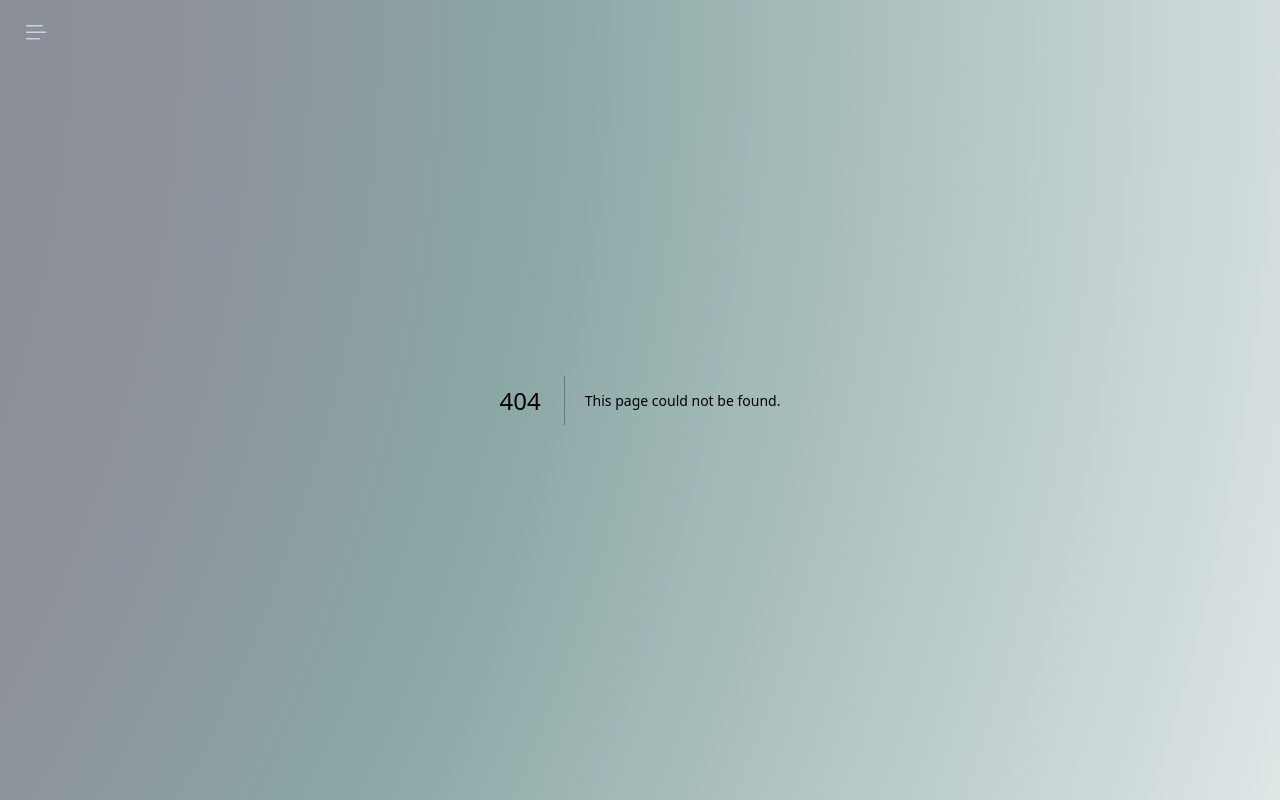
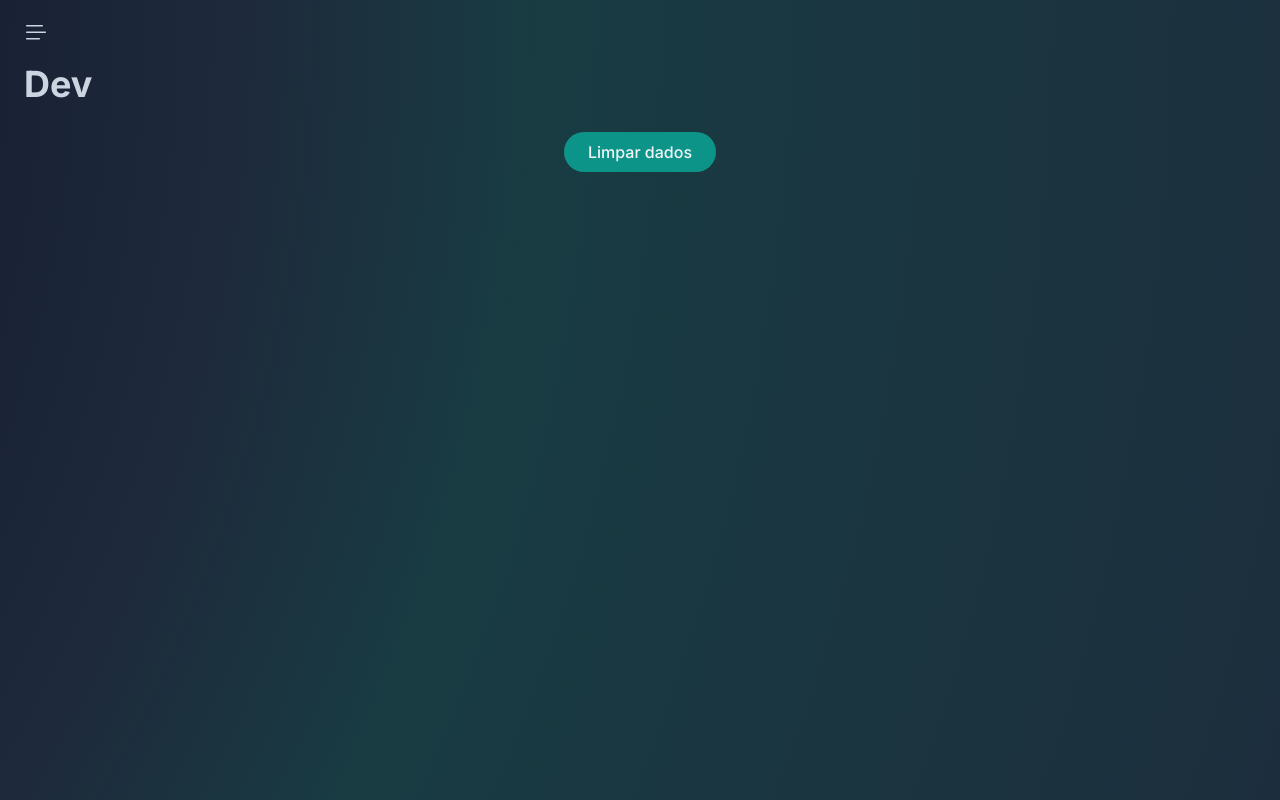
Before and after one commit to dada1smo/qites-v2, a Next.js app: page /dev in a window 1280 px wide. Before the commit this address had no page. Built offline with nearby package versions, Linux system fonts and the light colour scheme.

Commit message:
feat: Dev page

```diff
--- a/app/como-funciona/page.tsx
+++ b/app/como-funciona/page.tsx
@@ -5,7 +5,7 @@ import { FunctionComponent } from 'react';
 
 const About: FunctionComponent = () => {
   return (
-    <main className="pt-16 pb-8 px-6 flex flex-col items-stretch h-screen gap-3 overflow-hidden">
+    <main className="pt-16 pb-8 px-6 flex flex-col items-stretch h-[100dvh] gap-3 overflow-hidden">
       <Typography as="h1" variant="h1">
         Como funciona
       </Typography>
--- a/app/conta/page.tsx
+++ b/app/conta/page.tsx
@@ -3,7 +3,7 @@ import Typography from '@/src/ui/components/Typography';
 
 export default function Tab() {
   return (
-    <main className="pt-16 pb-8 px-6 flex flex-col items-stretch h-screen">
+    <main className="pt-16 pb-8 px-6 flex flex-col items-stretch h-[100dvh]">
       <Typography as="h1" variant="h1">
         Fechar conta
       </Typography>
--- /dev/null
+++ b/app/dev/page.tsx
@@ -0,0 +1,31 @@
+'use client';
+
+import useLocalStorage from '@/src/application/hooks/use-local-storage';
+import Button from '@/src/ui/components/Button';
+import Typography from '@/src/ui/components/Typography';
+import { FunctionComponent } from 'react';
+
+const Dev: FunctionComponent = () => {
+  const { removeLocalStorage } = useLocalStorage();
+
+  return (
+    <main className="pt-16 pb-8 px-6 flex flex-col items-stretch h-[100dvh] gap-3 overflow-hidden">
+      <Typography as="h1" variant="h1">
+        Dev
+      </Typography>
+      <div className="mt-4 flex justify-center">
+        <Button
+          label="Limpar dados"
+          type="button"
+          color="main"
+          padding="regular"
+          onClick={() => {
+            removeLocalStorage('qites-tab');
+          }}
+        />
+      </div>
+    </main>
+  );
+};
+
+export default Dev;
```
